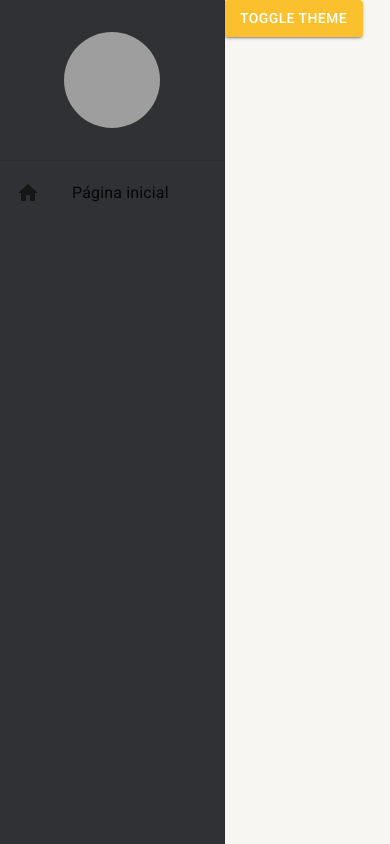
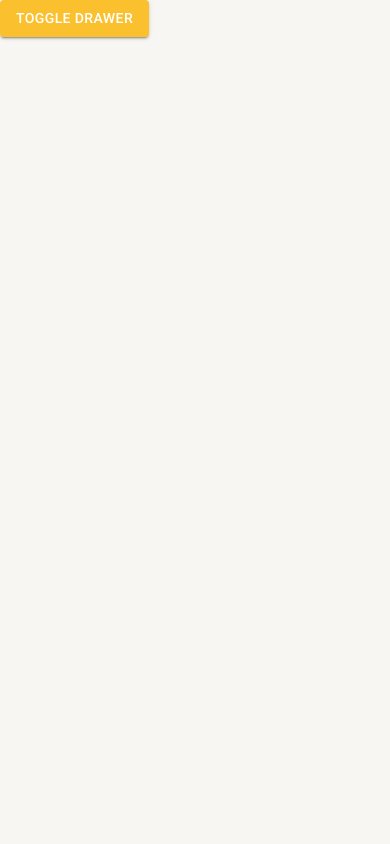
Before and after one commit to antoniojunio/react-materialui, a React (Create React App) app: page /pagina-inicial in a window 390 px wide. Built offline with nearby package versions, Linux system fonts and the light colour scheme; grey boxes are pictures that could not be loaded.

Commit message:
feat: adicionado responsividade no menu lateral

```diff
--- a/src/App.tsx
+++ b/src/App.tsx
@@ -1,17 +1,19 @@
 import { BrowserRouter } from 'react-router-dom'
 
-import { AppThemeProvider } from './shared/contexts/'
+import { AppThemeProvider, DrawerProvider } from './shared/contexts/'
 import { AppRoutes } from './routes'
 import { MenuLateral } from './shared/components'
 
 export const App = () => {
   return (
     <AppThemeProvider>
-      <BrowserRouter>
-        <MenuLateral>
-          <AppRoutes />
-        </MenuLateral>
-      </BrowserRouter>
+      <DrawerProvider>
+        <BrowserRouter>
+          <MenuLateral>
+            <AppRoutes />
+          </MenuLateral>
+        </BrowserRouter>
+      </DrawerProvider>
     </AppThemeProvider>
   )
 }
--- a/src/routes/index.tsx
+++ b/src/routes/index.tsx
@@ -1,13 +1,13 @@
 import { Button } from '@mui/material'
 import { Routes, Route, Navigate } from 'react-router-dom'
-import { useAppThemeContext } from '../shared/contexts'
+import { useDrawerContext } from '../shared/contexts'
 
 export const AppRoutes = () => {
-  const { toggleTheme } = useAppThemeContext()
+  const { toggleDrawerOpen } = useDrawerContext()
 
   return (
     <Routes>
-      <Route path='/pagina-inicial' element={<Button variant='contained' color='primary' onClick={toggleTheme}>Toggle theme</Button>} />
+      <Route path='/pagina-inicial' element={<Button variant='contained' color='primary' onClick={toggleDrawerOpen}>Toggle drawer</Button>} />
 
       <Route path='*' element={<Navigate to="/pagina-inicial" />} />
     </Routes>
--- a/src/shared/components/menu-lateral/MenuLateral.tsx
+++ b/src/shared/components/menu-lateral/MenuLateral.tsx
@@ -1,5 +1,6 @@
-import { Avatar, Divider, Drawer, Icon, List, ListItemButton, ListItemIcon, ListItemText, useTheme } from '@mui/material'
+import { Avatar, Divider, Drawer, Icon, List, ListItemButton, ListItemIcon, ListItemText, useMediaQuery, useTheme } from '@mui/material'
 import { Box } from '@mui/system'
+import { useDrawerContext } from '../../contexts'
 
 interface IDrawerProviderProps {
   children: React.ReactNode;
@@ -7,10 +8,13 @@ interface IDrawerProviderProps {
 
 export const MenuLateral: React.FC<IDrawerProviderProps> = ({ children }) => {
   const theme = useTheme()
+  const smDown = useMediaQuery(theme.breakpoints.down('sm'))
+
+  const { isDrawerOpen, toggleDrawerOpen } = useDrawerContext()
 
   return (
     <>
-      <Drawer variant="permanent">
+      <Drawer open={isDrawerOpen} variant={smDown ? 'temporary' : 'permanent'} onClose={toggleDrawerOpen}>
         <Box width={theme.spacing(28)} height='100%' display='flex' flexDirection='column'>
           <Box
             width="100%"
@@ -41,7 +45,7 @@ export const MenuLateral: React.FC<IDrawerProviderProps> = ({ children }) => {
         </Box>
       </Drawer>
 
-      <Box height="100vh" marginLeft={theme.spacing(28)}>
+      <Box height="100vh" marginLeft={smDown ? 0 : theme.spacing(28)}>
         {children}
       </Box>
     </>
--- /dev/null
+++ b/src/shared/contexts/DrawerContext.tsx
@@ -0,0 +1,33 @@
+import React, { createContext, useCallback, useContext, useState } from 'react'
+
+interface IDrawerContextData {
+  isDrawerOpen: boolean
+  toggleDrawerOpen: () => void
+}
+
+interface IDrawerProviderProps {
+  children: React.ReactNode;
+}
+
+const DrawerContext = createContext({} as IDrawerContextData)
+
+export const useDrawerContext = () => {
+  return useContext(DrawerContext)
+}
+
+export const DrawerProvider: React.FC<IDrawerProviderProps> = ({
+  children,
+}) => {
+  const [isDrawerOpen, setIsDrawerOpen] = useState(false)
+
+  const toggleDrawerOpen = useCallback(() => {
+    setIsDrawerOpen(oldDrawerOpen => !oldDrawerOpen )
+  }, [])
+
+  return (
+    <DrawerContext.Provider value={{ isDrawerOpen, toggleDrawerOpen }}>
+      {children}
+    </DrawerContext.Provider>
+
+  )
+}
--- a/src/shared/contexts/index.ts
+++ b/src/shared/contexts/index.ts
@@ -1 +1,2 @@
 export * from './ThemeContext'
+export * from './DrawerContext'
```
